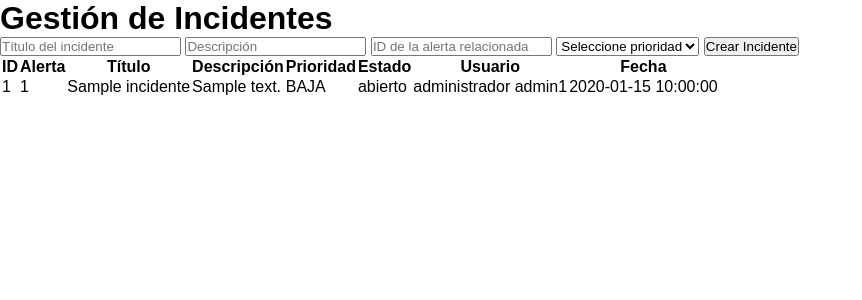
After one commit to dilanRamirezC/CyberSIEMProject, a PHP site: page /siem/php/incidentes.php in a window 1280 px wide. The commit adds this page. Shown: the top 300 px of the page, without its empty margins (0-862 px from the left). Run offline with PHP 8.4, Linux system fonts and the light colour scheme; data comes from the database, SQL or seed files in the repository; tables that the repository leaves empty hold one stand-in row (values such as "Sample post"); a stand-in replaces the project's code that opens the database connection; some libraries are stand-ins or nearby versions.

Commit message:
gestion incidentes y gestion resportes agregar y vista de los agregados

```diff
--- a/php/conexion.php
+++ b/php/conexion.php
@@ -2,7 +2,7 @@
 
 $servidor = "localhost";
 $usuario = "root";
-$password = "";
+$password = "1234";
 $bd = "siem_academico";
 
 $conexion = mysqli_connect($servidor, $usuario, $password, $bd);
--- a/php/guardar_usuario.php
+++ b/php/guardar_usuario.php
@@ -5,6 +5,8 @@ include("conexion.php");
 $nombre = $_POST['nombre'];
 $correo = $_POST['correo'];
 $contrasena = $_POST['contrasena'];
+$apellido = $_POST['apellido'];
+$id_rol = $_POST['id_rol'];
 
 /* VALIDAR CORREO */
 
@@ -26,9 +28,9 @@ if(
 /* INSERTAR USUARIO */
 
 $query = "INSERT INTO usuarios
-(nombre, correo, contrasena)
+(nombre, correo, contrasena, apellido,id_rol)
 VALUES
-('$nombre','$correo','$contrasena')";
+('$nombre','$correo','$contrasena','$apellido','$id_rol')";
 
 $resultado = mysqli_query($conexion, $query);
 
--- /dev/null
+++ b/php/incidentes.php
@@ -0,0 +1,124 @@
+<?php
+
+session_start();
+include("../php/conexion.php");
+
+/* CREAR INCIDENTE */
+if ($_SERVER["REQUEST_METHOD"] == "POST") {
+
+    $id_alerta   = isset($_POST['id_alerta']) && $_POST['id_alerta'] !== ''
+                   ? (int)$_POST['id_alerta']
+                   : null;
+
+    $titulo      = mysqli_real_escape_string($conexion, $_POST['titulo']);
+    $descripcion = mysqli_real_escape_string($conexion, $_POST['descripcion']);
+    $prioridad   = mysqli_real_escape_string($conexion, $_POST['prioridad']);
+    $id_usuario  = $_SESSION['id_usuario'];
+
+    // ✅ NULL sin comillas cuando id_alerta es null
+    $id_alerta_sql = ($id_alerta !== null) ? $id_alerta : "NULL";
+
+    $query_insert = "
+        INSERT INTO incidentes (id_alerta, id_usuario, titulo, descripcion, prioridad)
+        VALUES ($id_alerta_sql, '$id_usuario', '$titulo', '$descripcion', '$prioridad')
+    ";
+
+    mysqli_query($conexion, $query_insert);
+}
+
+/* MOSTRAR INCIDENTES */
+$query = "
+    SELECT
+        incidentes.id_incidente,
+        incidentes.id_alerta,
+        incidentes.titulo,
+        incidentes.descripcion,
+        incidentes.prioridad,
+        incidentes.estado,
+        incidentes.fecha_inicio,
+        usuarios.nombre,
+        usuarios.apellido
+    FROM incidentes
+    INNER JOIN usuarios ON incidentes.id_usuario = usuarios.id_usuario
+    ORDER BY incidentes.fecha_inicio DESC
+";
+
+$resultado = mysqli_query($conexion, $query);
+?>
+
+<!DOCTYPE html>
+<html lang="es">
+<head>
+    <meta charset="UTF-8">
+    <meta name="viewport" content="width=device-width, initial-scale=1.0">
+    <title>Incidentes</title>
+    <link rel="stylesheet" href="../css/style.css">
+</head>
+<body>
+
+<div class="contenedor-reportes">
+
+    <h1>Gestión de Incidentes</h1>
+
+    <!-- FORMULARIO -->
+    <form action="" method="POST">
+
+        <input type="text" name="titulo" placeholder="Título del incidente" required>
+
+        <input type="text" name="descripcion" placeholder="Descripción" required>
+        <input
+    type="number"
+    name="id_alerta"
+    placeholder="ID de la alerta relacionada"
+    required
+>
+
+        <select name="prioridad" required>
+            <option value="">Seleccione prioridad</option>
+            <option value="BAJA">BAJA</option>
+            <option value="MEDIA">MEDIA</option>
+            <option value="ALTA">ALTA</option>
+            <option value="CRITICA">CRITICA</option>
+        </select>
+
+        <button type="submit">Crear Incidente</button>
+
+    </form>
+
+    <!-- TABLA -->
+    <table>
+        <thead>
+            <tr>
+                <th>ID</th>
+                <th>Alerta</th>
+                <th>Título</th>
+                <th>Descripción</th>
+                <th>Prioridad</th>
+                <th>Estado</th>
+                <th>Usuario</th>
+                <th>Fecha</th>
+            </tr>
+        </thead>
+        <tbody>
+            <?php while ($fila = mysqli_fetch_assoc($resultado)): ?>
+            <tr>
+                <td><?php echo $fila['id_incidente']; ?></td>
+
+                <!-- ✅ TD corregido, columna correcta -->
+                <td><?php echo $fila['id_alerta'] ?? '—'; ?></td>
+
+                <td><?php echo $fila['titulo']; ?></td>
+                <td><?php echo $fila['descripcion']; ?></td>
+                <td><?php echo $fila['prioridad']; ?></td>
+                <td><?php echo $fila['estado']; ?></td>
+                <td><?php echo $fila['nombre'] . " " . $fila['apellido']; ?></td>
+                <td><?php echo $fila['fecha_inicio']; ?></td>
+            </tr>
+            <?php endwhile; ?>
+        </tbody>
+    </table>
+
+</div>
+
+</body>
+</html>
```
Also changed, not shown: panel_admin.php (+5 -20 lines), php/login.php (+15 -2 lines), php/registro.php (+25 -0 lines), php/reportes.php (added, +180 -0 lines).
